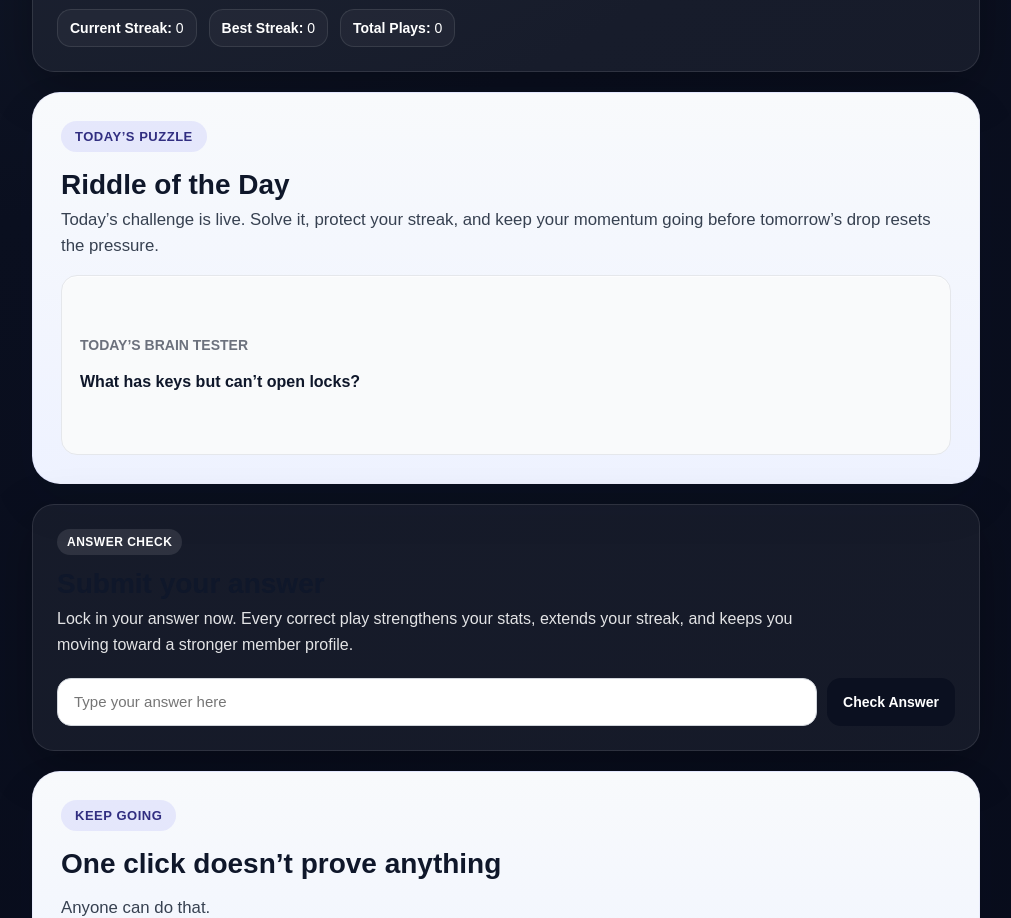
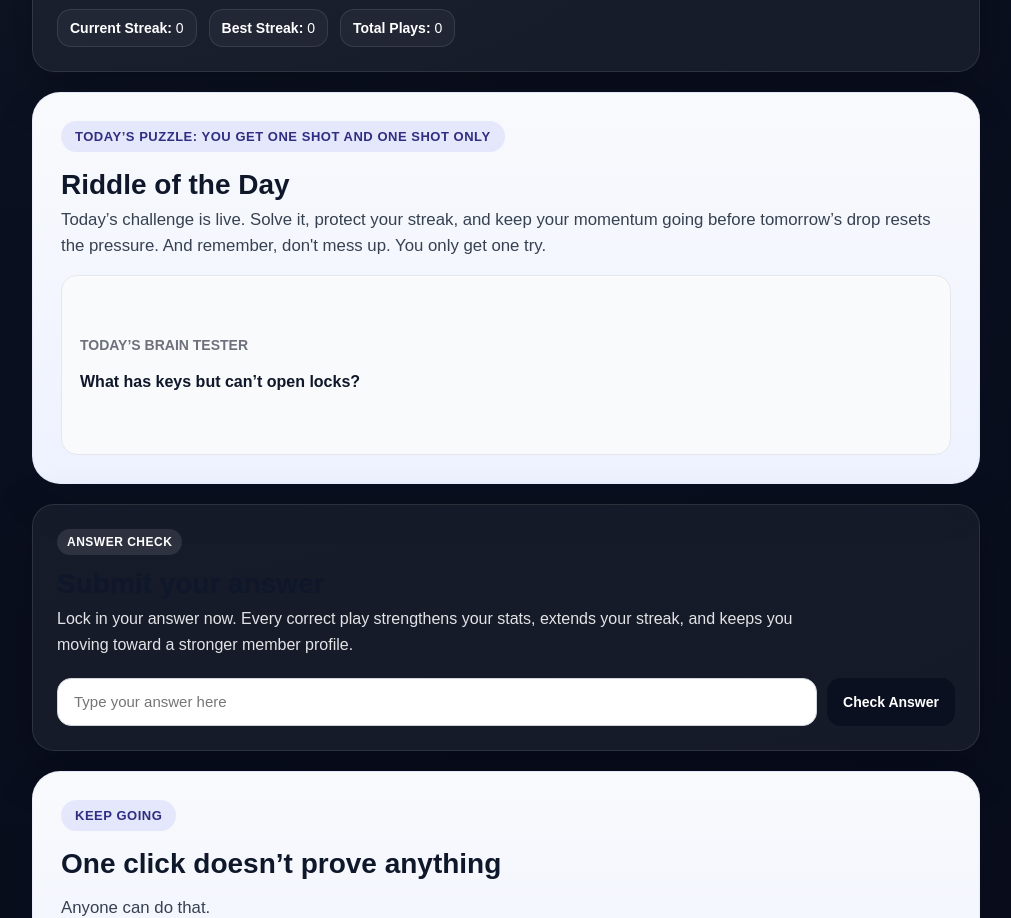
Before and after one commit to ryanc192/secretscanclub.com, a Next.js app: page /scan/member in a window 1280 px wide. Shown: the part 1260-2178 px from the top of the page, without its empty margins (134-1145 px from the left). Built offline with nearby package versions, Linux system fonts and the light colour scheme; no server answers.

Commit message:
Update page.tsx

```diff
--- a/app/scan/member/page.tsx
+++ b/app/scan/member/page.tsx
@@ -133,13 +133,13 @@ export default function MemberScanPage() {
         </section>
 
         <section className="card-light" style={{ marginTop: 20 }}>
-          <div className="pill-light">Today’s Puzzle</div>
+          <div className="pill-light">Today’s Puzzle: You Get One Shot and One Shot Only</div>
 
           <h2 className="section-title">{drop.title}</h2>
 
           <p className="section-text-light">
             Today’s challenge is live. Solve it, protect your streak, and keep
-            your momentum going before tomorrow’s drop resets the pressure.
+            your momentum going before tomorrow’s drop resets the pressure. And remember, don't mess up. You only get one try.
           </p>
 
           <div className="puzzle-box">
```
